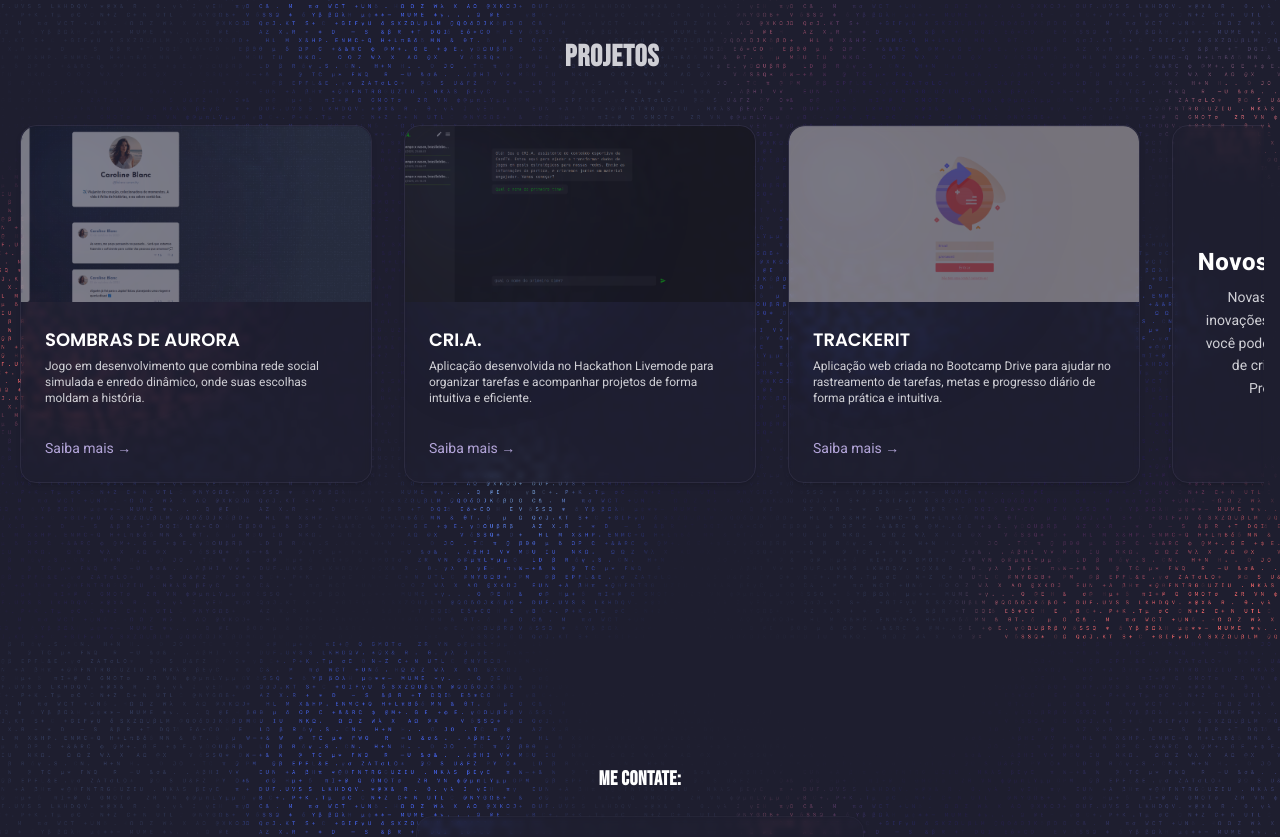
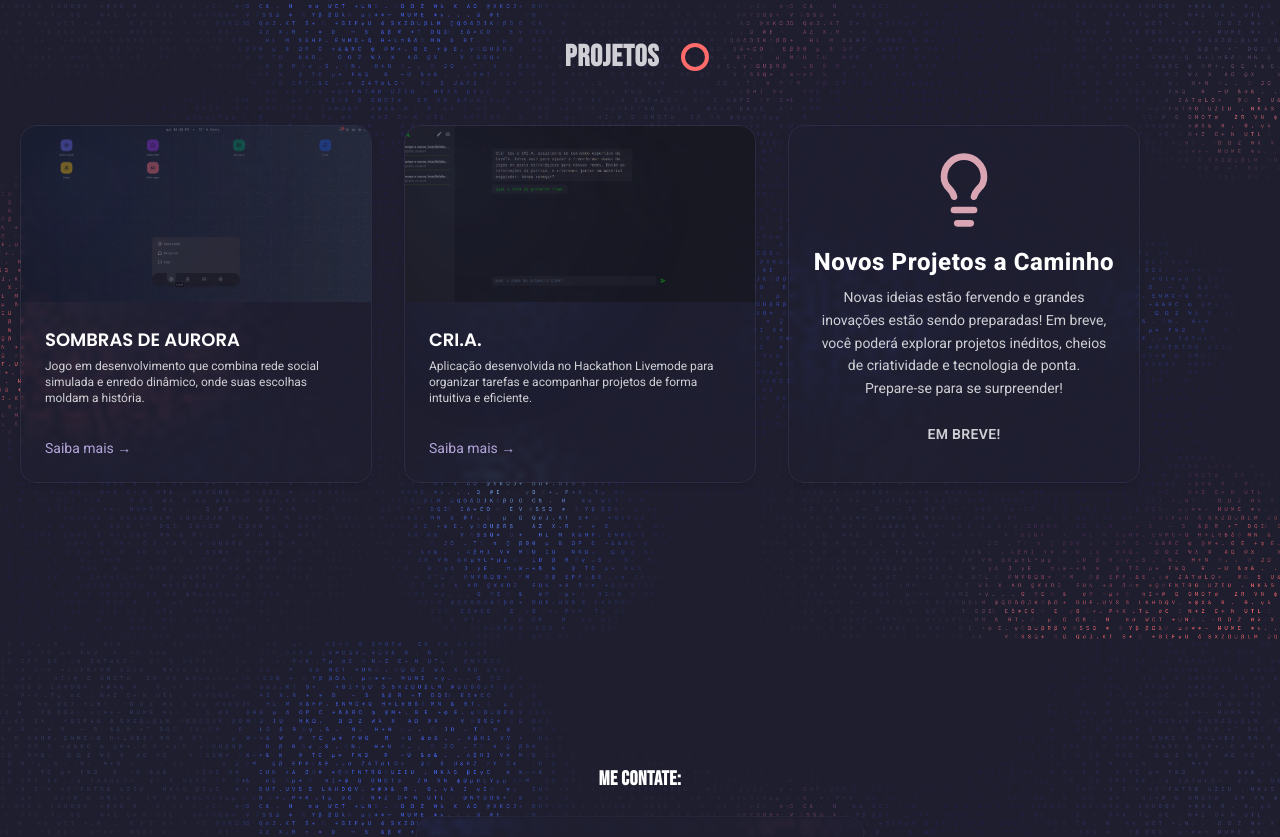
Before and after one commit to ThaisFReis/portfolio_2025, a React (Vite) app: page / in a window 1280 px wide. Shown: the part 1760-2597 px from the top of the page. Built offline with nearby package versions, Linux system fonts and the light colour scheme; a web font is replaced by a local one.

Commit message:
feat: remove projeto TrackerIt da seção de projetos

```diff
--- a/src/components/ProjectsSection.tsx
+++ b/src/components/ProjectsSection.tsx
@@ -32,14 +32,6 @@ const cards: CardsProps[] = [
       "Aplicação desenvolvida no Hackathon Livemode para organizar tarefas e acompanhar projetos de forma intuitiva e eficiente.",
     link: "https://cri-a-alpha.vercel.app/",
     image: criaImg,
-    isReal: true,
-  },
-  {
-    title: "TrackerIt",
-    description:
-      "Aplicação web criada no Bootcamp Drive para ajudar no rastreamento de tarefas, metas e progresso diário de forma prática e intuitiva.",
-    link: "https://track-it-olive.vercel.app/",
-    image: trackImg,
     isReal: true,
   },
   {
```
Also changed, not shown: src/assets/sombras-de-aurora.png.
